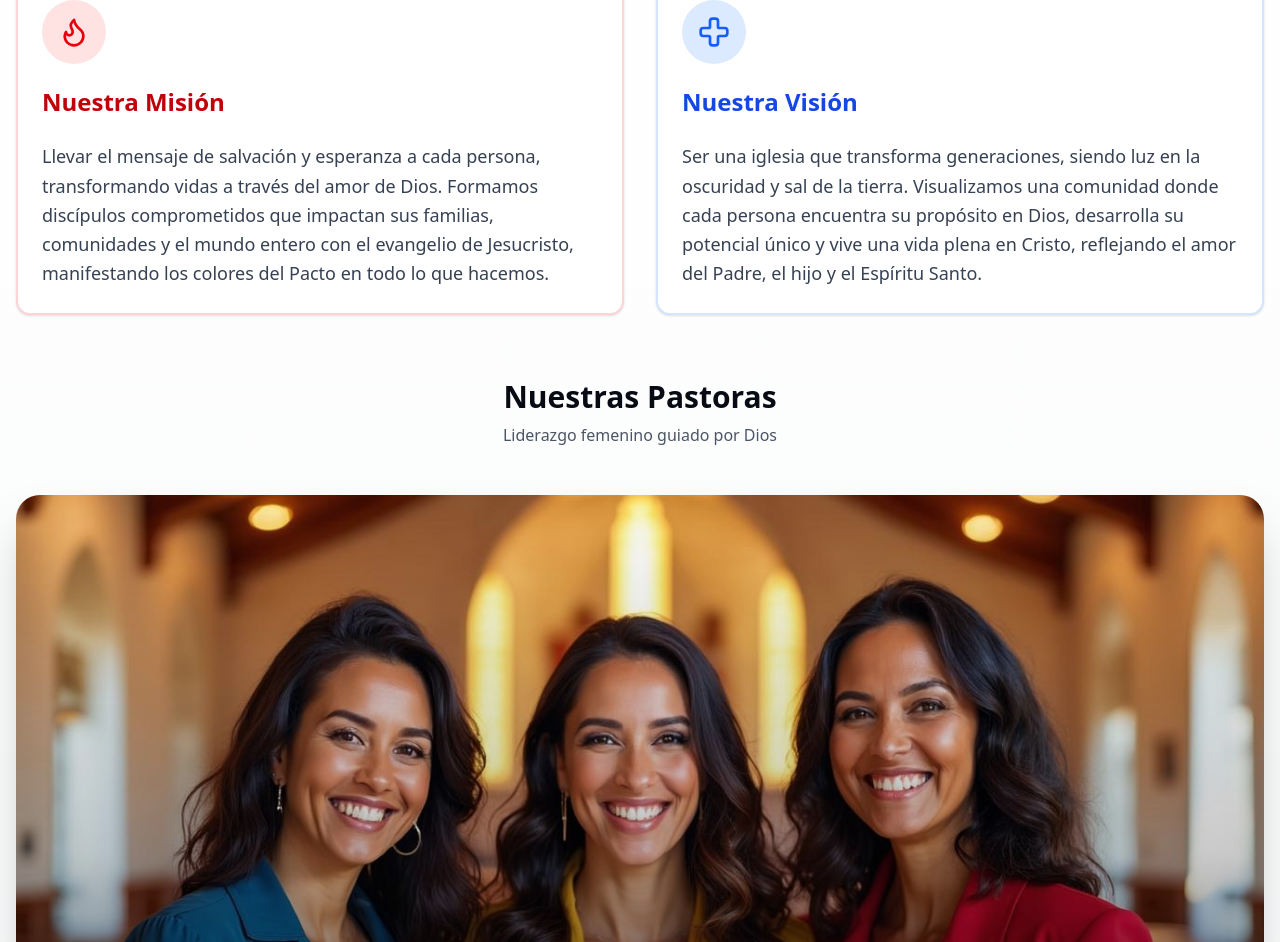
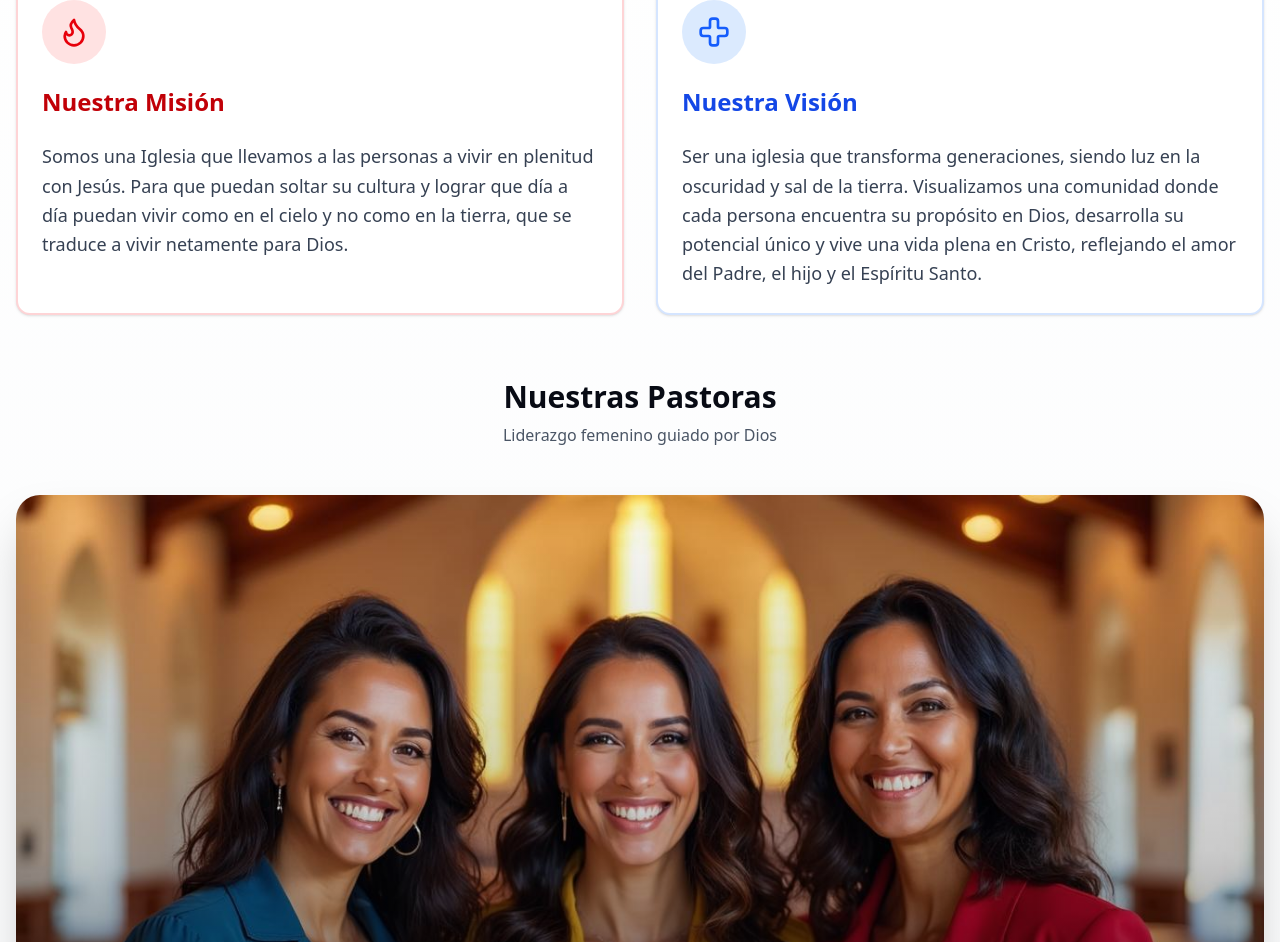
Before and after one commit to CASAFDV/casa-fdv-website, a Next.js app: page / in a window 1280 px wide. Shown: the part 1275-2217 px from the top of the page. Built offline with nearby package versions, Linux system fonts and the light colour scheme.

Commit message:
corregir textos

```diff
--- a/src/app/page.tsx
+++ b/src/app/page.tsx
@@ -379,7 +379,7 @@ export default function Home() {
                 </CardHeader>
                 <CardContent>
                   <p className="text-gray-700 text-lg leading-relaxed">
-                    Llevar el mensaje de salvación y esperanza a cada persona, transformando vidas a través del amor de Dios. Formamos discípulos comprometidos que impactan sus familias, comunidades y el mundo entero con el evangelio de Jesucristo, manifestando los colores del Pacto en todo lo que hacemos.
+                    Somos una Iglesia que llevamos a las personas a vivir en plenitud con Jesús. Para que puedan soltar su cultura y lograr que día a día puedan vivir como en el cielo y no como en la tierra, que se traduce a vivir netamente para Dios.
                   </p>
                 </CardContent>
               </Card>
```
